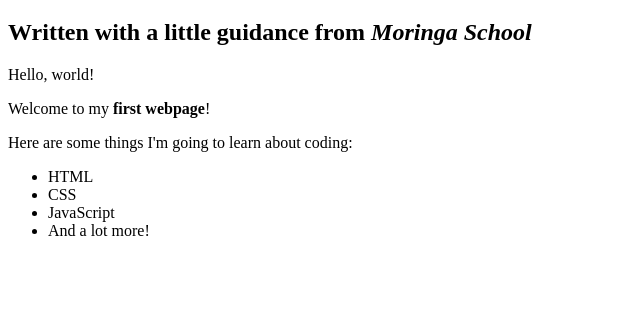
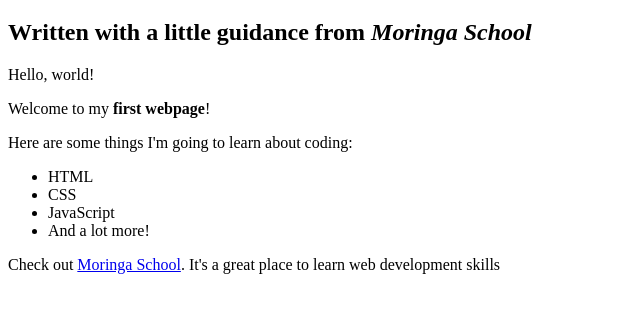
Before and after one commit to SamuelKamau66/my-first-website-final, a plain HTML site: page my-first-webpage.html in a window 1280 px wide. Shown: the part 61-374 px from the top of the page, without its empty margins (0-640 px from the left). Drawn offline with Linux system fonts and the light colour scheme.

Commit message:
Add link to my page

```diff
--- a/my-first-webpage.html
+++ b/my-first-webpage.html
@@ -17,5 +17,6 @@
       <li>JavaScript</li>
       <li>And a lot more!</li>
     </ul>
+    <p>Check out <a href="http://moringaschool.com/">Moringa School</a>. It's a great place to learn web development skills</p>
   </body>
 </html>
```
